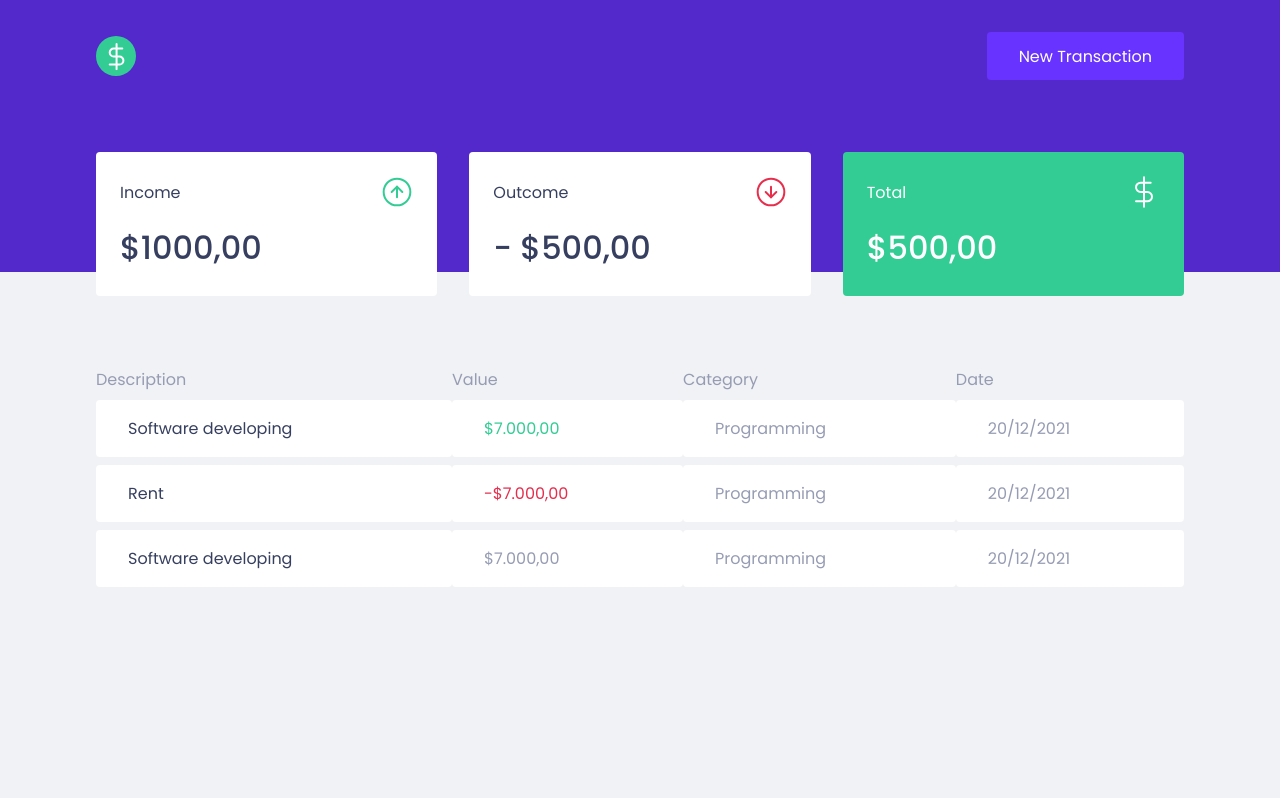
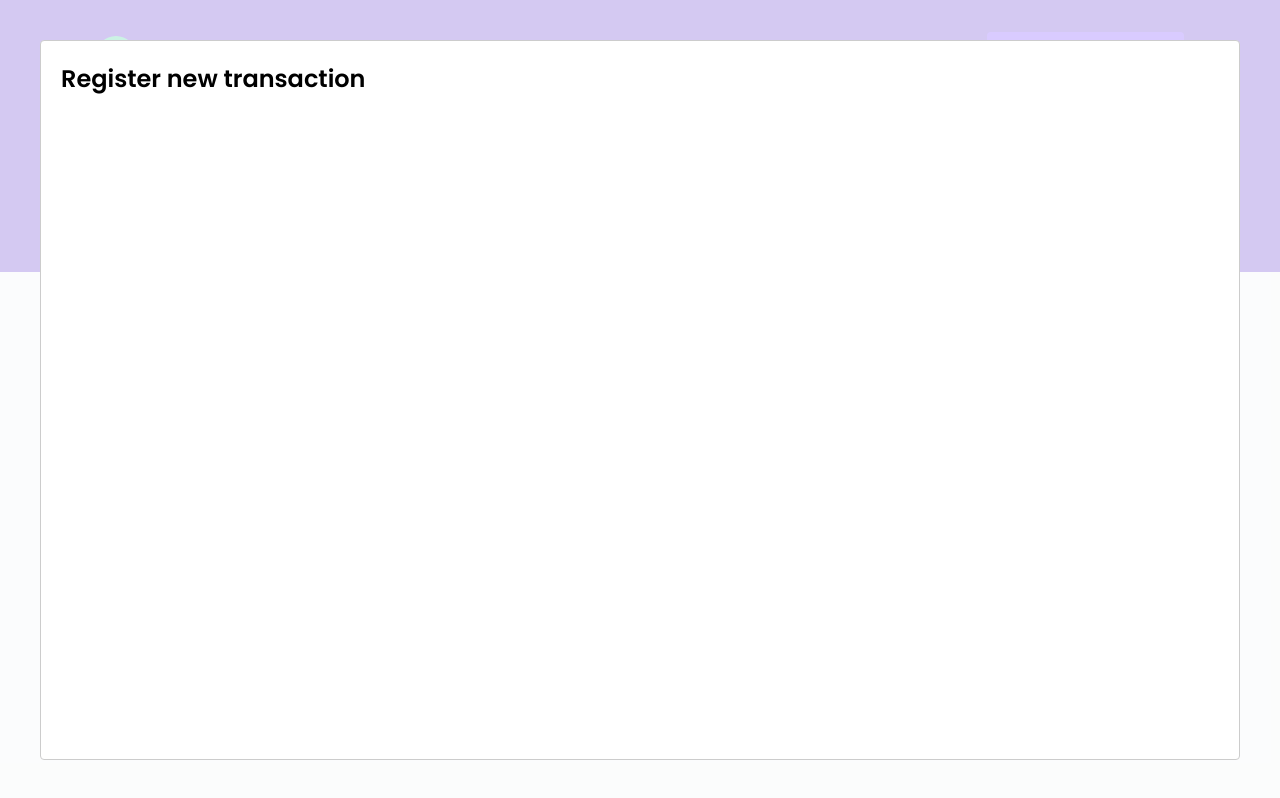
Before and after one commit to jordanboaz/moneycontrol, a React (Create React App) app: page / in a window 1280 px wide. Both pictures are taken after a click on the button "New Transaction". Built offline with nearby package versions, Linux system fonts and the light colour scheme; no server answers; what miragejs would draw is missing.

Commit message:
Adds modal

```diff
--- a/package.json
+++ b/package.json
@@ -7,6 +7,7 @@
     "miragejs": "^0.1.41",
     "react": "^17.0.2",
     "react-dom": "^17.0.2",
+    "react-modal": "^3.12.1",
     "react-scripts": "4.0.3",
     "web-vitals": "^1.0.1"
   },
@@ -18,6 +19,7 @@
     "@types/node": "^12.0.0",
     "@types/react": "^17.0.0",
     "@types/react-dom": "^17.0.0",
+    "@types/react-modal": "^3.12.0",
     "typescript": "^4.1.2"
   },
   "scripts": {
--- a/src/App.tsx
+++ b/src/App.tsx
@@ -1,13 +1,30 @@
 import { GlobalStyle } from './styles/global';
 import { Header } from './components/Header';
 import { Dashboard } from './components/Dashboard';
+import Modal from 'react-modal'
+import { useState } from 'react';
 
+Modal.setAppElement('#root')
 
 export function App() {
+  const [modalIsOpen, setModalIsOpen] = useState(false);
+
+  function handleOpenModal() {
+    setModalIsOpen(true)
+  }
+
+  function handleCloseModal() {
+    setModalIsOpen(false)
+  }
+
   return (
     <>
-      <Header />
+      <Header onOpenNewTransactionModal={handleOpenModal} />
       <Dashboard />
+
+      <Modal isOpen={modalIsOpen} onRequestClose={handleCloseModal}>
+        <h2>Register new transaction</h2>
+      </Modal>
       <GlobalStyle />
     </>
   );
--- a/src/components/Header/index.tsx
+++ b/src/components/Header/index.tsx
@@ -1,14 +1,20 @@
 import logoImg from '../../assets/logo.svg'
 import { Container, Content } from './styles'
 
-export function Header() {
+interface HeaderProps {
+  onOpenNewTransactionModal: () => void
+}
+export function Header({ onOpenNewTransactionModal }: HeaderProps) {
+
   return (
     <Container>
       <Content>
         <img src={logoImg} alt="moneycontrol" />
-        <button type="button">
+        <button type="button" onClick={onOpenNewTransactionModal}>
           New Transaction
       </button>
+
+
       </Content>
     </Container>
   )
```
Also changed, not shown: 1 other file (tests, documents, lock files or other folders).
